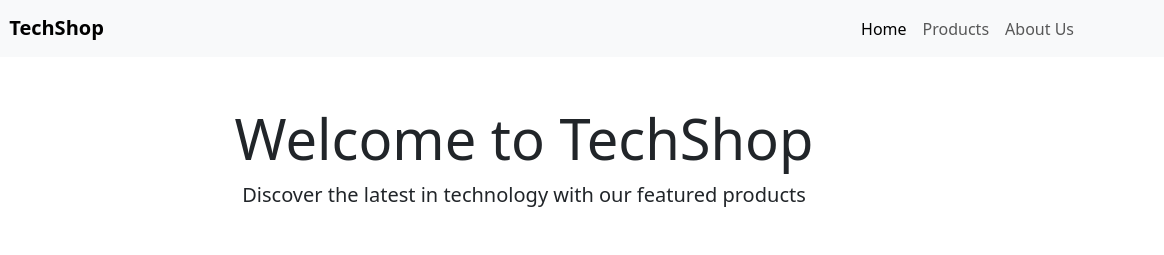
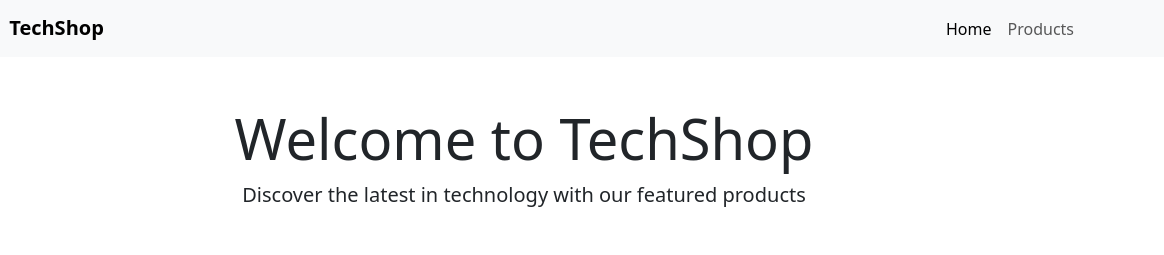
Before and after one commit to ElderSMP/Bs5flex, a plain HTML site: page index.html in a window 1280 px wide. Shown: the top 255 px of the page, 116-1280 px from the left. Drawn offline with nearby package versions, Linux system fonts and the light colour scheme.

Commit message:
Update index.html

```diff
--- a/index.html
+++ b/index.html
@@ -45,9 +45,6 @@
                     </li>
                     <li class="nav-item">
                         <a class="nav-link" href="#products">Products</a>
-                    </li>
-                    <li class="nav-item">
-                        <a class="nav-link" href="#about">About Us</a>
                     </li>
                 </ul>
             </div>
```
